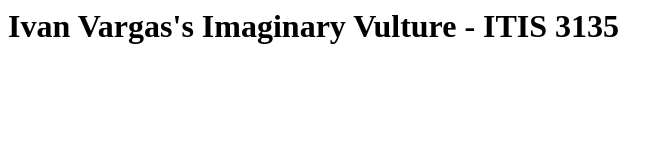
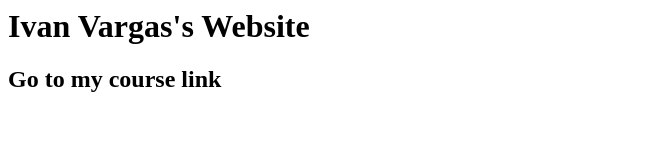
Before and after one commit to IvanVC2023/IvanVC2023.github.io, a plain HTML site: page index.html in a window 1280 px wide. Shown: the whole page, without its empty margins (0-672 px from the left). Drawn offline with Linux system fonts and the light colour scheme.

Commit message:
copied index, updated home

```diff
--- a/index.html
+++ b/index.html
@@ -1 +1,2 @@
-<h1>Ivan Vargas's Imaginary Vulture - ITIS 3135 </h1>
+<h1>Ivan Vargas's Website </h1>
+<h2>Go to my course link</h2>
```
Also changed, not shown: itis3135/index.html (added, +1 -0 lines).
